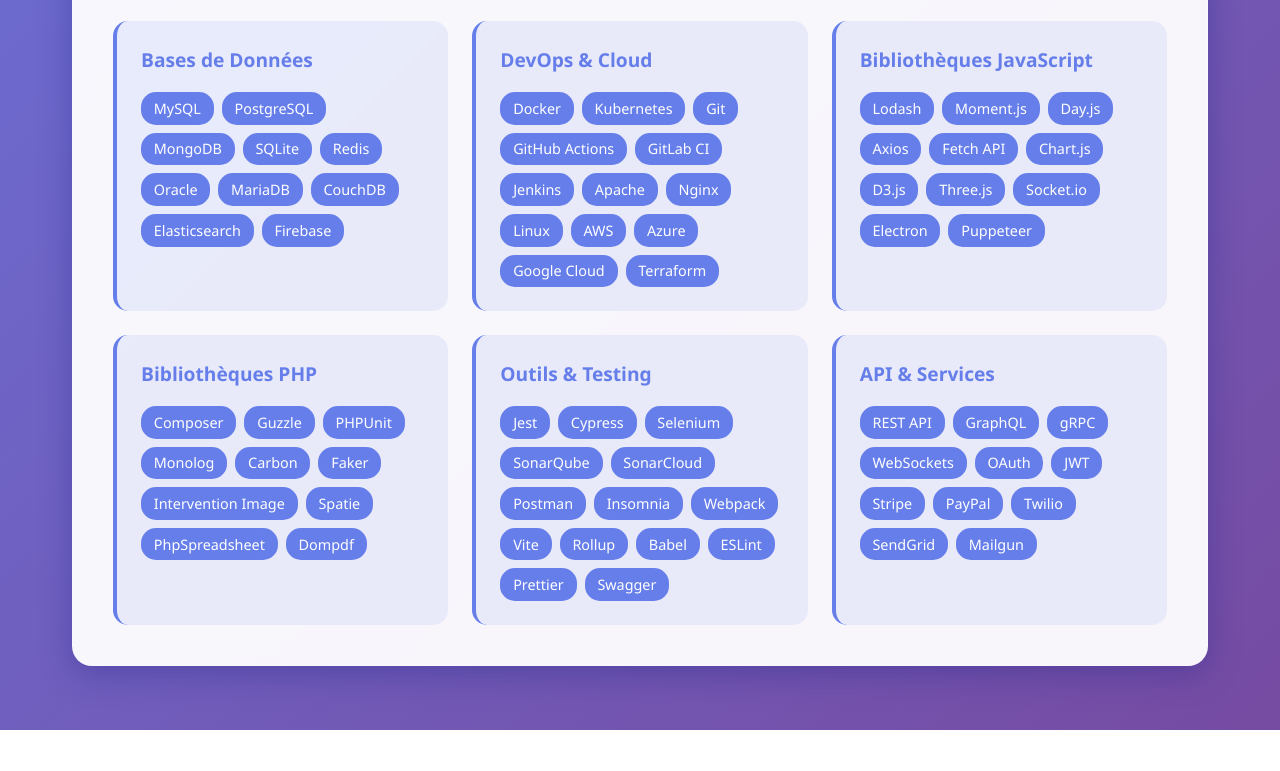
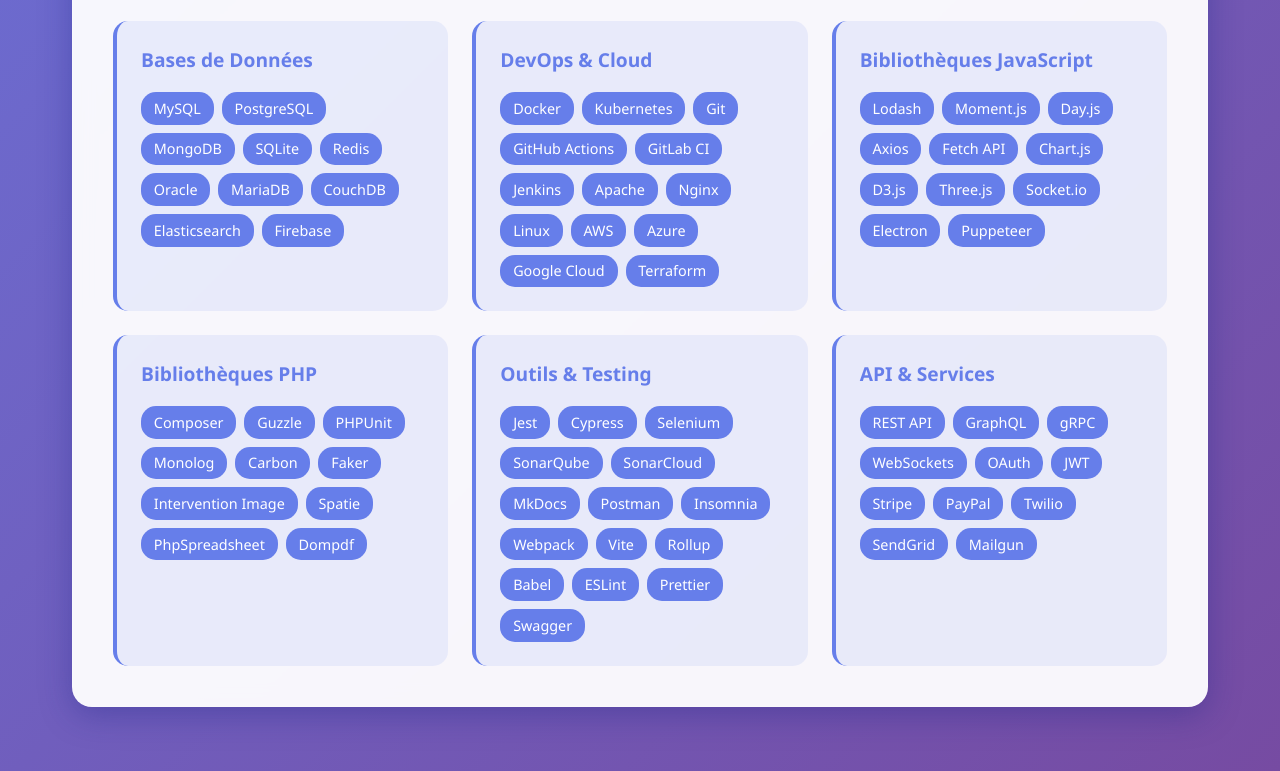
Before and after one commit to ggaillard/ggaillard.github.io, a plain HTML site: page index.html in a window 1280 px wide. Shown: the part 1330-2101 px from the top of the page. Before the commit the page ends 2060 px from the top, so only its background shows below. Drawn offline with Linux system fonts and the light colour scheme.

Commit message:
Update index.html

```diff
--- a/index.html
+++ b/index.html
@@ -343,6 +343,7 @@
                         <span class="skill-tag">Selenium</span>
                         <span class="skill-tag">SonarQube</span>
                         <span class="skill-tag">SonarCloud</span>
+                         <span class="skill-tag">MkDocs</span>
                         <span class="skill-tag">Postman</span>
                         <span class="skill-tag">Insomnia</span>
                         <span class="skill-tag">Webpack</span>
```
